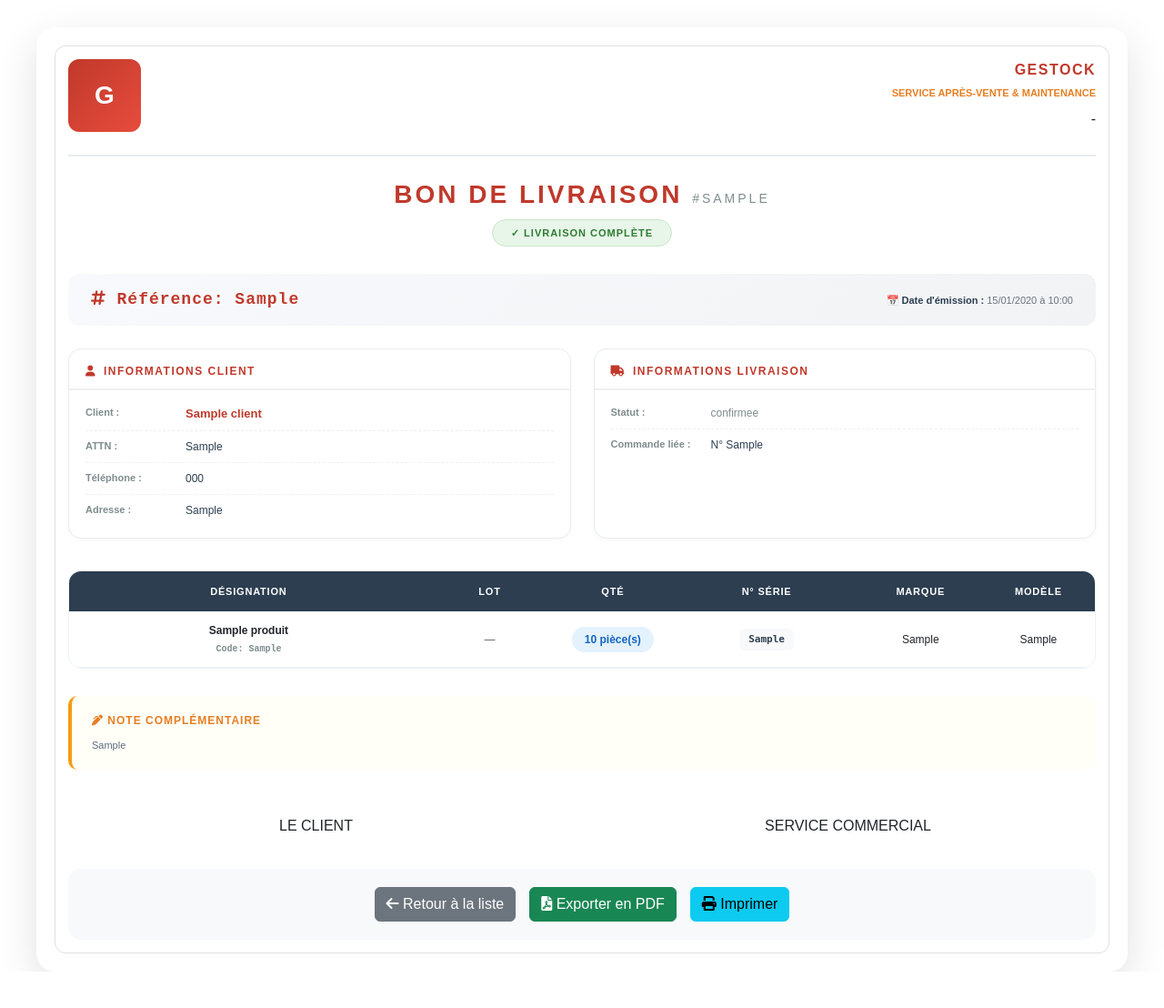
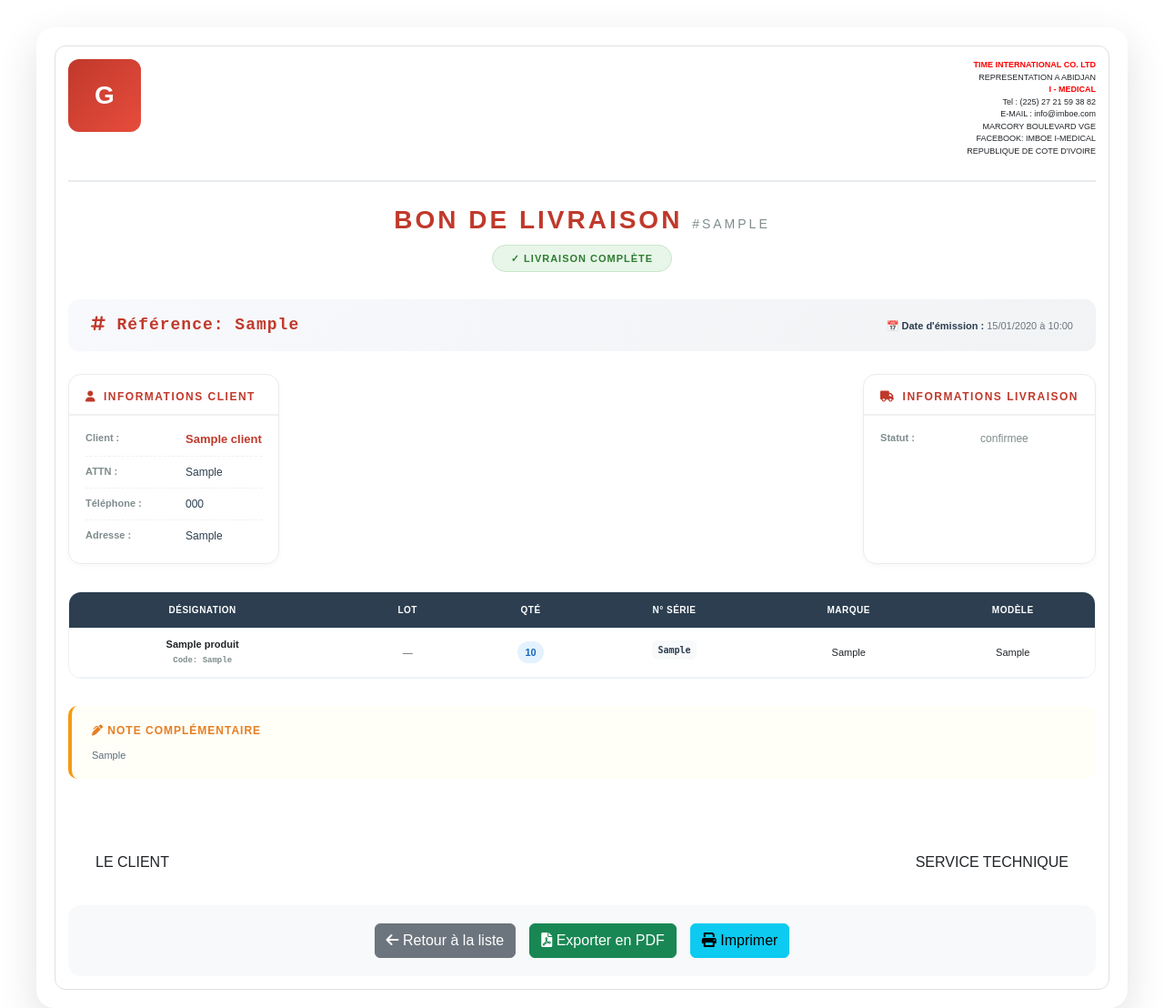
Before and after one commit to assagouJo/gestock, a Flask app: page /bon-livraison/1 in a window 1280 px wide. Shown: the whole page at 91% size. Before the commit the page ends 1068 px from the top, so only its background shows below. Run offline with Flask 3, Linux system fonts and the light colour scheme; a user stored in the database is signed in; tables that the repository leaves empty hold one stand-in row (values such as "Sample post"); some libraries are stand-ins or nearby versions.

Commit message:
update BL pdf

```diff
--- a/templates/bon_livraison_detail.html
+++ b/templates/bon_livraison_detail.html
@@ -2,7 +2,13 @@
 {% block title %}Bon de Livraison - {{ bon.numero }}{% endblock %}
 
 {% block styles %}
+
 <style>
+
+     @page {
+        margin: 5mm 6mm 8mm 6mm;
+    }
+
     * {
         margin: 0;
         padding: 0;
@@ -52,7 +58,7 @@
 
     .img-style img {
         border-radius: 12px;
-        max-height: 90px;
+        height: 110px;
         width: auto;
         box-shadow: 0 2px 8px rgba(0,0,0,0.1);
     }
@@ -60,27 +66,7 @@
     .company-info {
         text-align: right;
         line-height: 1.5;
-    }
-
-    .company-info .company-name {
-        font-size: 16px;
-        font-weight: 700;
-        color: #c0392b;
-        letter-spacing: 1.5px;
-        margin-bottom: 5px;
-    }
-
-    .company-info .subtitle {
-        font-size: 11px;
-        color: #e67e22;
-        font-weight: 600;
-        margin-bottom: 8px;
-    }
-
-    .company-info p {
-        margin: 3px 0;
-        font-size: 10px;
-        color: #5d6d7e;
+        font-size: 9px;
     }
 
     /* ========== TITRE ========== */
@@ -163,10 +149,9 @@
 
     /* ========== BLOCS INFO ========== */
     .info-grid {
-        display: grid;
-        grid-template-columns: repeat(2, 1fr);
-        gap: 25px;
-        margin-bottom: 35px;
+        display: flex;
+        justify-content: space-between;
+        margin-bottom: 20px;
     }
 
     .info-card {
@@ -229,7 +214,7 @@
         font-weight: 700;
     }
 
-    /* ========== TABLEAU PRINCIPAL ========== */
+    /* ========== TABLEAU PRINCIPAL (CORRIGÉ) ========== */
     .table-container {
         overflow-x: auto;
         margin: 30px 0;
@@ -240,25 +225,33 @@
     .bon-table {
         width: 100%;
         border-collapse: collapse;
-        font-size: 12px;
+        font-size: 11px; /* Légèrement réduit pour gagner de la place */
+
+        /* CORRECTION CRITIQUE POUR LE PDF */
+        table-layout: fixed;      /* Force les colonnes à respecter strictement les largeurs définies */
+        word-wrap: break-word;    /* Coupe les mots longs */
+        overflow-wrap: break-word;
     }
 
     .bon-table th {
         background: #2c3e50;
         color: white;
-        padding: 14px 10px;
+        padding: 12px 5px;        /* Padding réduit pour gagner de l'espace horizontal */
         text-align: center;
         font-weight: 700;
-        font-size: 11px;
+        font-size: 10px;          /* Taille réduite */
         text-transform: uppercase;
-        letter-spacing: 0.8px;
+        letter-spacing: 0.5px;
+        white-space: nowrap;      /* Empêche le titre de passer sur 2 lignes */
     }
 
     .bon-table td {
-        padding: 12px 10px;
+        padding: 10px 5px;        /* Padding réduit */
         text-align: center;
         border-bottom: 1px solid #eef2f6;
         vertical-align: middle;
+        overflow: hidden;         /* Gère les débordements */
+        text-overflow: ellipsis;  /* Ajoute "..." si texte trop long (optionnel) */
     }
 
     .bon-table tbody tr:hover td {
@@ -268,45 +261,72 @@
     .product-name {
         text-align: left;
         font-weight: 600;
+        white-space: normal;      /* Permet le retour à la ligne */
+        word-break: break-word;
     }
 
     .product-code {
         font-family: 'Courier New', monospace;
-        font-size: 10px;
+        font-size: 9px;
         color: #7f8c8d;
         margin-top: 4px;
+        white-space: nowrap;
+        overflow: hidden;
+        text-overflow: ellipsis;
     }
 
     .badge-quantity {
         display: inline-block;
         background: #e3f2fd;
         color: #1565c0;
-        padding: 5px 14px;
+        padding: 4px 8px;         /* Padding réduit */
         border-radius: 25px;
         font-weight: 700;
-        font-size: 12px;
+        font-size: 11px;
+        white-space: nowrap;
     }
 
     .badge-lot {
         display: inline-block;
         background: #f3e5f5;
         color: #6a1b9a;
-        padding: 4px 12px;
+        padding: 3px 6px;         /* Padding réduit */
         border-radius: 20px;
         font-weight: 600;
-        font-size: 10px;
+        font-size: 9px;
         font-family: monospace;
+        white-space: nowrap;
+        overflow: hidden;
+        text-overflow: ellipsis;
+        max-width: 100%;
     }
 
     .badge-serie {
         font-family: monospace;
-        font-size: 11px;
+        font-size: 10px;
         font-weight: 600;
         color: #2c3e50;
         background: #f8f9fa;
-        padding: 4px 10px;
+        padding: 3px 6px;
         border-radius: 6px;
         display: inline-block;
+        white-space: nowrap;
+        overflow: hidden;
+        text-overflow: ellipsis;
+        max-width: 100%;
+    }
+
+    /* Style pour les marques et modèles */
+    .marque-model {
+        font-weight: 500;
+        white-space: nowrap;
+        overflow: hidden;
+        text-overflow: ellipsis;
+    }
+
+    .text-muted {
+        color: #95a5a6;
+        font-style: italic;
     }
 
     /* ========== RÉSUMÉ ========== */
@@ -382,15 +402,14 @@
     .signatures {
         display: flex;
         justify-content: space-between;
-        margin-top: 50px;
-        gap: 40px;
+        margin: 80px 30px 5px 30px;
+        /* gap: 40px; */
     }
 
-    .signature-block {
+    /* .signature-block {
         flex: 1;
         text-align: center;
-    }
-
+    } */
 
 
     /* ========== FOOTER ========== */
@@ -508,6 +527,11 @@
             box-shadow: none;
             border: 1px solid #e0e0e0;
         }
+        /* Assurer que tout est visible à l'impression */
+        .badge-lot, .badge-serie, .badge-quantity {
+            -webkit-print-color-adjust: exact;
+            print-color-adjust: exact;
+        }
     }
 
     /* ========== RESPONSIVE ========== */
@@ -542,6 +566,14 @@
             width: 100%;
             justify-content: center;
         }
+        /* Sur mobile, on autorise le scroll horizontal */
+        .table-container {
+            overflow-x: auto;
+        }
+        .bon-table {
+            table-layout: auto; /* Sur mobile, on revient en auto pour le scroll */
+            min-width: 800px;   /* Largeur minimale pour forcer le scroll */
+        }
     }
 </style>
 {% endblock %}
@@ -554,21 +586,20 @@
     <div class="first-header">
         <div class="img-style">
             {% if compagnie and compagnie.logo %}
-                <img src="{{ compagnie.logo }}" alt="Logo" height="80">
+                <img src="{{ compagnie.logo }}" alt="Logo" height="90">
             {% else %}
                 <div style="width:80px; height:80px; background:linear-gradient(135deg, #c0392b, #e74c3c); border-radius:12px; display:flex; align-items:center; justify-content:center; color:white; font-size:28px; font-weight:bold;">G</div>
             {% endif %}
         </div>
         <div class="company-info">
-            <div class="company-name">{% if compagnie %}{{ compagnie.nom }}{% else %}GESTOCK{% endif %}</div>
-            <div class="subtitle">SERVICE APRÈS-VENTE & MAINTENANCE</div>
-            {% if compagnie %}
-                {% if compagnie.adresse %}<p>📍 {{ compagnie.adresse }}</p>{% endif %}
-                {% if compagnie.telephone %}<p>📞 {{ compagnie.telephone }}</p>{% endif %}
-                {% if compagnie.email %}<p>✉ {{ compagnie.email }}</p>{% endif %}
-            {% else %}
-                -
-            {% endif %}
+            <strong style="color: red;">TIME INTERNATIONAL CO. LTD</strong><br>
+            REPRESENTATION A ABIDJAN <br>
+            <strong style="color: red;">I - MEDICAL</strong><br>
+            Tel : (225) 27 21 59 38 82 <br>
+            E-MAIL : info@imboe.com <br>
+            MARCORY BOULEVARD VGE <br>
+            FACEBOOK: IMBOE I-MEDICAL <br>
+            REPUBLIQUE DE COTE D'IVOIRE
         </div>
     </div>
 
@@ -654,12 +685,6 @@
                         {% endif %}
                     </div>
                 </div>
-                {% if bon.commande and bon.commande.numero %}
-                <div class="info-row">
-                    <div class="info-label">Commande liée :</div>
-                    <div class="info-value">N° {{ bon.commande.numero }}</div>
-                </div>
-                {% endif %}
                 {% if bon.mode_livraison and bon.mode_livraison|trim %}
                 <div class="info-row">
                     <div class="info-label">Mode livraison :</div>
@@ -670,17 +695,18 @@
         </div>
     </div>
 
-    <!-- TABLEAU DES PRODUITS -->
+    <!-- TABLEAU DES PRODUITS (CORRIGÉ) -->
     <div class="table-container">
         <table class="bon-table">
             <thead>
                 <tr>
-                    <th style="width: 35%">DÉSIGNATION</th>
-                    <th style="width: 12%">LOT</th>
-                    <th style="width: 12%">QTÉ</th>
+                    <!-- Largeurs optimisées pour garantir l'affichage de MARQUE et MODÈLE -->
+                    <th style="width: 26%">DÉSIGNATION</th>
+                    <th style="width: 14%">LOT</th>
+                    <th style="width: 10%">QTÉ</th>
                     <th style="width: 18%">N° SÉRIE</th>
-                    <th style="width: 12%">MARQUE</th>
-                    <th style="width: 11%">MODÈLE</th>
+                    <th style="width: 16%">MARQUE</th>
+                    <th style="width: 16%">MODÈLE</th>
                 </tr>
             </thead>
             <tbody>
@@ -689,36 +715,36 @@
                     <td class="product-name">
                         <strong>{{ ligne.produit.nom_produit }}</strong>
                         {% if ligne.produit.code_produit %}
-                        <div class="product-code">Code: {{ ligne.produit.code_produit }}</div>
+                        <div class="product-code" title="{{ ligne.produit.code_produit }}">Code: {{ ligne.produit.code_produit }}</div>
                         {% endif %}
                     </td>
                     <td class="text-center">
                         {% if ligne.stock and ligne.stock.numero_lot and ligne.stock.numero_lot|trim %}
-                            <span class="badge-lot">📦 {{ ligne.stock.numero_lot }}</span>
+                            <span class="badge-lot" title="{{ ligne.stock.numero_lot }}">📦 {{ ligne.stock.numero_lot }}</span>
                         {% else %}
                             <span class="text-muted">—</span>
                         {% endif %}
                     </td>
                     <td class="text-center">
-                        <span class="badge-quantity">{{ ligne.quantite }} pièce(s)</span>
+                        <span class="badge-quantity">{{ ligne.quantite }}</span>
                     </td>
                     <td class="text-center">
                         {% if ligne.numero_serie and ligne.numero_serie|trim %}
-                            <span class="badge-serie">{{ ligne.numero_serie }}</span>
+                            <span class="badge-serie" title="{{ ligne.numero_serie }}">{{ ligne.numero_serie }}</span>
                         {% else %}
                             <span class="text-muted">—</span>
                         {% endif %}
                     </td>
-                    <td class="text-center">
+                    <td class="text-center marque-model">
                         {% if ligne.produit.marque and ligne.produit.marque|trim %}
-                            {{ ligne.produit.marque }}
+                            <span title="{{ ligne.produit.marque }}">{{ ligne.produit.marque }}</span>
                         {% else %}
                             <span class="text-muted">—</span>
                         {% endif %}
                     </td>
-                    <td class="text-center">
+                    <td class="text-center marque-model">
                         {% if ligne.produit.model and ligne.produit.model|trim %}
-                            {{ ligne.produit.model }}
+                            <span title="{{ ligne.produit.model }}">{{ ligne.produit.model }}</span>
                         {% else %}
                             <span class="text-muted">—</span>
                         {% endif %}
@@ -728,6 +754,20 @@
             </tbody>
         </table>
     </div>
+
+    <!-- RÉSUMÉ QUANTITÉS (Optionnel - à activer si nécessaire) -->
+    {#
+    <div class="summary-section">
+        <div class="summary-grid">
+            <div class="summary-card">
+                <div class="summary-icon">📦</div>
+                <div class="summary-label">Total Articles</div>
+                <div class="summary-value">{{ bon.lignes|sum(attribute='quantite') }}</div>
+            </div>
+        </div>
+    </div>
+    #}
+
     <!-- NOTES COMPLÉMENTAIRES -->
     {% if bon.nota_bene and bon.nota_bene != 'None' and bon.nota_bene|trim %}
     <div class="notes-section">
@@ -746,9 +786,10 @@
             <div class="signature-line">LE CLIENT</div>
         </div>
         <div class="signature-block">
-            <div class="signature-line">SERVICE COMMERCIAL</div>
+            <div class="signature-line">SERVICE TECHNIQUE</div>
         </div>
     </div>
+
     <!-- BOUTONS D'ACTION -->
     {% if not pdf_mode %}
     <div class="action-buttons">
@@ -774,6 +815,8 @@
     </div>
     {% endif %}
 
+</div>
+
 <!-- Font Awesome -->
 <link rel="stylesheet" href="https://cdnjs.cloudflare.com/ajax/libs/font-awesome/6.0.0/css/all.min.css">
 
```
Lines whose indentation alone changed are shown as unchanged.
